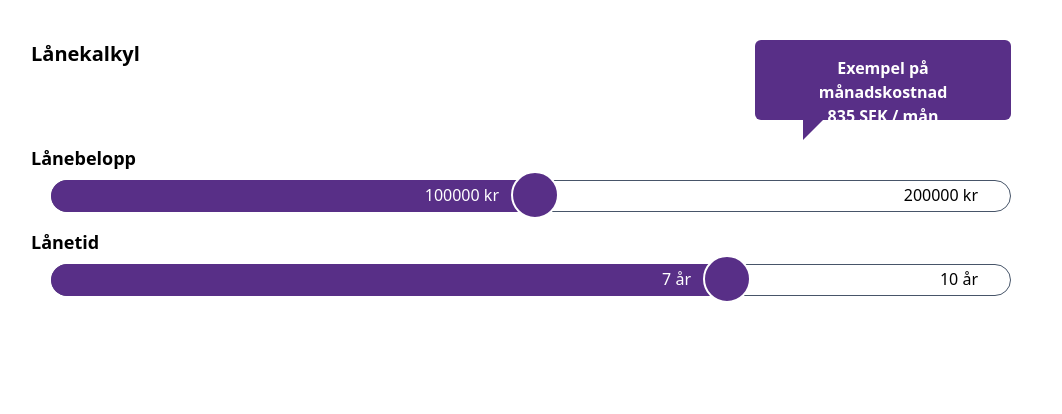
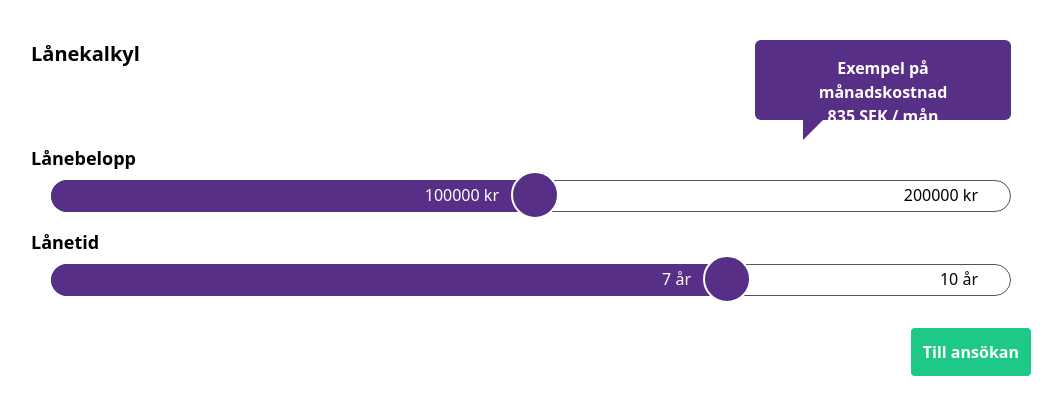
Before and after one commit to namnkunnig/collector, a React (Vite) app: page / in a window 1280 px wide. Shown: the top 414 px of the page, without its empty margins (109-1171 px from the left). Built offline with nearby package versions, Linux system fonts and the light colour scheme.

Commit message:
Adds apply button

```diff
--- a/src/pages/CalculatorPage.tsx
+++ b/src/pages/CalculatorPage.tsx
@@ -24,6 +24,11 @@ export default function CalculatorPage() {
         <RangedInput defaultValue={100000} min={20000} max={200000} step={10000} unit="kr" callback={(amount: number) => setAmount(amount)}></RangedInput>
         <h2 className="text-lg font-semibold mb-2">Lånetid</h2>
         <RangedInput defaultValue={7} min={2} max={10} step={1} unit="år" callback={(length: number) => setLength(length)}></RangedInput>
+        <div className="flex justify-end">
+          <button className="rounded mt-4 bg-green p-3 text-white font-semibold" onClick={() => console.log(`/loan-application/?amount=${amount}&months=${length * 12}`)}>
+            Till ansökan
+          </button>
+        </div>
       </main>
     </div>
   )
--- a/tailwind.config.cjs
+++ b/tailwind.config.cjs
@@ -5,6 +5,7 @@ module.exports = {
     extend: {
       colors: {
         collector: '#582f87',
+        green: '#1ec887',
       },
     },
   },
```
